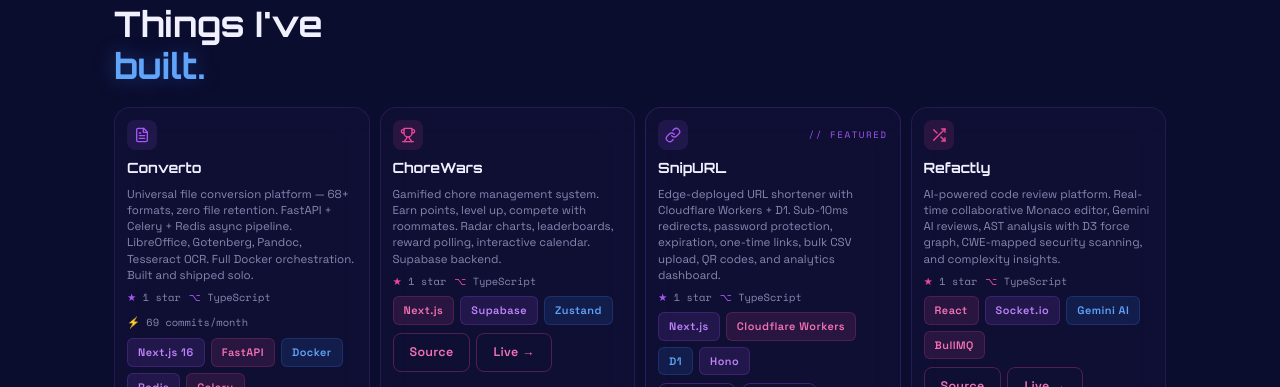
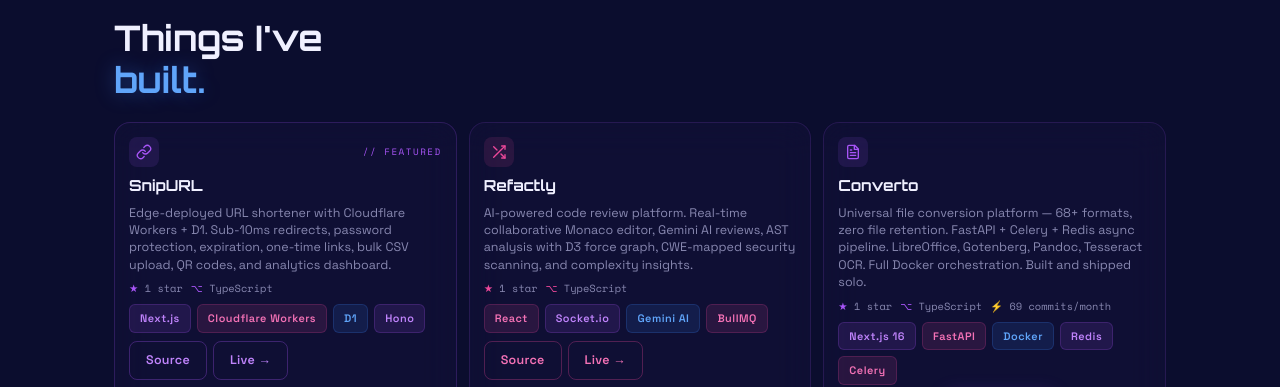
Before and after one commit to sougandhhhhh/sougandhhhhh.github.io, a plain HTML site: page index.html in a window 1280 px wide. Shown: the part 2635-3022 px from the top of the page. Drawn offline with nearby package versions, Linux system fonts and the light colour scheme.

Commit message:
remove ChoreWars, SnipURL first, 3-column grid

```diff
--- a/index.html
+++ b/index.html
@@ -366,73 +366,6 @@
 
     <div class="projects-grid">
 
-      <!-- CONVERTO -->
-      <div class="project-card glass-card reveal">
-        <div class="project-card-inner">
-          <div class="project-top">
-            <div class="project-icon-wrap purple">
-              <svg xmlns="http://www.w3.org/2000/svg" width="24" height="24" viewBox="0 0 24 24" fill="none" stroke="currentColor" stroke-width="2" stroke-linecap="round" stroke-linejoin="round"><path d="M14.5 2H6a2 2 0 0 0-2 2v16a2 2 0 0 0 2 2h12a2 2 0 0 0 2-2V7.5L14.5 2z"/><polyline points="14 2 14 8 20 8"/><line x1="16" x2="8" y1="13" y2="13"/><line x1="16" x2="8" y1="17" y2="17"/><line x1="10" x2="8" y1="9" y2="9"/></svg>
-            </div>
-          </div>
-          <h3 class="project-title">Converto</h3>
-          <p class="project-desc">
-            Universal file conversion platform — 68+ formats, zero file retention.
-            FastAPI + Celery + Redis async pipeline. LibreOffice, Gotenberg, Pandoc, Tesseract OCR.
-            Full Docker orchestration. Built and shipped solo.
-          </p>
-          <div class="project-meta mono">
-            <span class="meta-item"><span class="purple">★</span> 1 star</span>
-            <span class="meta-item"><span class="purple">⌥</span> TypeScript</span>
-            <span class="meta-item"><span class="purple">⚡</span> 69 commits/month</span>
-          </div>
-          <div class="project-tags">
-            <span class="tag-space purple">Next.js 16</span>
-            <span class="tag-space pink">FastAPI</span>
-            <span class="tag-space blue">Docker</span>
-            <span class="tag-space purple">Redis</span>
-            <span class="tag-space pink">Celery</span>
-          </div>
-          <div class="project-links">
-            <a href="https://github.com/sougandhhhhh/Converto" target="_blank" rel="noopener" class="btn btn-outline-purple btn-sm">
-              <svg xmlns="http://www.w3.org/2000/svg" width="14" height="14" viewBox="0 0 24 24" fill="currentColor"><path d="M12 0C5.37 0 0 5.37 0 12c0 5.31 3.435 9.795 8.205 11.385.6.105.825-.255.825-.57 0-.285-.015-1.23-.015-2.235-3.015.555-3.795-.735-4.035-1.41-.135-.345-.72-1.41-1.23-1.695-.42-.225-1.02-.78-.015-.795.945-.015 1.62.87 1.845 1.23 1.08 1.815 2.805 1.305 3.495.99.105-.78.42-1.305.765-1.605-2.67-.3-5.46-1.335-5.46-5.925 0-1.305.465-2.385 1.23-3.225-.12-.3-.54-1.53.12-3.18 0 0 1.005-.315 3.3 1.23.96-.27 1.98-.405 3-.405s2.04.135 3 .405c2.295-1.56 3.3-1.23 3.3-1.23.66 1.65.24 2.88.12 3.18.765.84 1.23 1.905 1.23 3.225 0 4.605-2.805 5.625-5.475 5.925.435.375.81 1.095.81 2.22 0 1.605-.015 2.895-.015 3.3 0 .315.225.69.825.57A12.02 12.02 0 0 0 24 12c0-6.63-5.37-12-12-12z"/></svg>
-              Source
-            </a>
-            <a href="https://converto-nine.vercel.app" target="_blank" rel="noopener" class="btn btn-glow btn-sm">
-              Live Demo →
-            </a>
-          </div>
-        </div>
-      </div>
-
-      <!-- CHOREWARS -->
-      <div class="project-card glass-card reveal">
-        <div class="project-card-inner">
-          <div class="project-top">
-            <div class="project-icon-wrap pink">
-              <svg xmlns="http://www.w3.org/2000/svg" width="24" height="24" viewBox="0 0 24 24" fill="none" stroke="currentColor" stroke-width="2" stroke-linecap="round" stroke-linejoin="round"><path d="M6 9H4.5a2.5 2.5 0 0 1 0-5H6"/><path d="M18 9h1.5a2.5 2.5 0 0 0 0-5H18"/><path d="M4 22h16"/><path d="M10 14.66V17c0 .55-.47.98-.97 1.21C7.85 18.75 7 20.24 7 22"/><path d="M14 14.66V17c0 .55.47.98.97 1.21C16.15 18.75 17 20.24 17 22"/><path d="M18 2H6v7a6 6 0 0 0 12 0V2Z"/></svg>
-            </div>
-          </div>
-          <h3 class="project-title">ChoreWars</h3>
-          <p class="project-desc">
-            Gamified chore management system. Earn points, level up, compete with roommates.
-            Radar charts, leaderboards, reward polling, interactive calendar. Supabase backend.
-          </p>
-          <div class="project-meta mono">
-            <span class="meta-item"><span class="pink">★</span> 1 star</span>
-            <span class="meta-item"><span class="pink">⌥</span> TypeScript</span>
-          </div>
-          <div class="project-tags">
-            <span class="tag-space pink">Next.js</span>
-            <span class="tag-space purple">Supabase</span>
-            <span class="tag-space blue">Zustand</span>
-          </div>
-          <div class="project-links">
-            <a href="https://github.com/sougandhhhhh/ChoreWars" target="_blank" rel="noopener" class="btn btn-outline-pink btn-sm">Source</a>
-            <a href="https://chorewars2026.vercel.app" target="_blank" rel="noopener" class="btn btn-outline-pink btn-sm">Live →</a>
-          </div>
-        </div>
-      </div>
-
       <!-- SNIPURL -->
       <div class="project-card featured glass-card reveal">
         <div class="project-card-inner">
@@ -488,6 +421,44 @@
           <div class="project-links">
             <a href="https://github.com/sougandhhhhh/Refactly" target="_blank" rel="noopener" class="btn btn-outline-pink btn-sm">Source</a>
             <a href="https://refactly.vercel.app" target="_blank" rel="noopener" class="btn btn-outline-pink btn-sm">Live →</a>
+          </div>
+        </div>
+      </div>
+
+      <!-- CONVERTO -->
+      <div class="project-card glass-card reveal">
+        <div class="project-card-inner">
+          <div class="project-top">
+            <div class="project-icon-wrap purple">
+              <svg xmlns="http://www.w3.org/2000/svg" width="24" height="24" viewBox="0 0 24 24" fill="none" stroke="currentColor" stroke-width="2" stroke-linecap="round" stroke-linejoin="round"><path d="M14.5 2H6a2 2 0 0 0-2 2v16a2 2 0 0 0 2 2h12a2 2 0 0 0 2-2V7.5L14.5 2z"/><polyline points="14 2 14 8 20 8"/><line x1="16" x2="8" y1="13" y2="13"/><line x1="16" x2="8" y1="17" y2="17"/><line x1="10" x2="8" y1="9" y2="9"/></svg>
+            </div>
+          </div>
+          <h3 class="project-title">Converto</h3>
+          <p class="project-desc">
+            Universal file conversion platform — 68+ formats, zero file retention.
+            FastAPI + Celery + Redis async pipeline. LibreOffice, Gotenberg, Pandoc, Tesseract OCR.
+            Full Docker orchestration. Built and shipped solo.
+          </p>
+          <div class="project-meta mono">
+            <span class="meta-item"><span class="purple">★</span> 1 star</span>
+            <span class="meta-item"><span class="purple">⌥</span> TypeScript</span>
+            <span class="meta-item"><span class="purple">⚡</span> 69 commits/month</span>
+          </div>
+          <div class="project-tags">
+            <span class="tag-space purple">Next.js 16</span>
+            <span class="tag-space pink">FastAPI</span>
+            <span class="tag-space blue">Docker</span>
+            <span class="tag-space purple">Redis</span>
+            <span class="tag-space pink">Celery</span>
+          </div>
+          <div class="project-links">
+            <a href="https://github.com/sougandhhhhh/Converto" target="_blank" rel="noopener" class="btn btn-outline-purple btn-sm">
+              <svg xmlns="http://www.w3.org/2000/svg" width="14" height="14" viewBox="0 0 24 24" fill="currentColor"><path d="M12 0C5.37 0 0 5.37 0 12c0 5.31 3.435 9.795 8.205 11.385.6.105.825-.255.825-.57 0-.285-.015-1.23-.015-2.235-3.015.555-3.795-.735-4.035-1.41-.135-.345-.72-1.41-1.23-1.695-.42-.225-1.02-.78-.015-.795.945-.015 1.62.87 1.845 1.23 1.08 1.815 2.805 1.305 3.495.99.105-.78.42-1.305.765-1.605-2.67-.3-5.46-1.335-5.46-5.925 0-1.305.465-2.385 1.23-3.225-.12-.3-.54-1.53.12-3.18 0 0 1.005-.315 3.3 1.23.96-.27 1.98-.405 3-.405s2.04.135 3 .405c2.295-1.56 3.3-1.23 3.3-1.23.66 1.65.24 2.88.12 3.18.765.84 1.23 1.905 1.23 3.225 0 4.605-2.805 5.625-5.475 5.925.435.375.81 1.095.81 2.22 0 1.605-.015 2.895-.015 3.3 0 .315.225.69.825.57A12.02 12.02 0 0 0 24 12c0-6.63-5.37-12-12-12z"/></svg>
+              Source
+            </a>
+            <a href="https://converto-nine.vercel.app" target="_blank" rel="noopener" class="btn btn-glow btn-sm">
+              Live Demo →
+            </a>
           </div>
         </div>
       </div>
--- a/style.css
+++ b/style.css
@@ -1024,11 +1024,11 @@
 /* ── PROJECTS ── */
 .projects-grid{
   display:grid;
-  grid-template-columns:repeat(4,1fr);
-  gap:10px;
+  grid-template-columns:repeat(3,1fr);
+  gap:12px;
 }
 .project-card{
-  padding:12px;
+  padding:14px;
   transition:transform var(--transition),box-shadow var(--transition);
 }
 .project-card:hover{
@@ -1060,12 +1060,12 @@
 }
 .project-title{
   font-family:var(--font-heading);
-  font-size:.88rem;
+  font-size:.95rem;
   font-weight:700;
   color:var(--text-bright);
 }
 .project-desc{
-  font-size:.72rem;
+  font-size:.78rem;
   color:var(--text-dim);
   line-height:1.4;
 }
```
